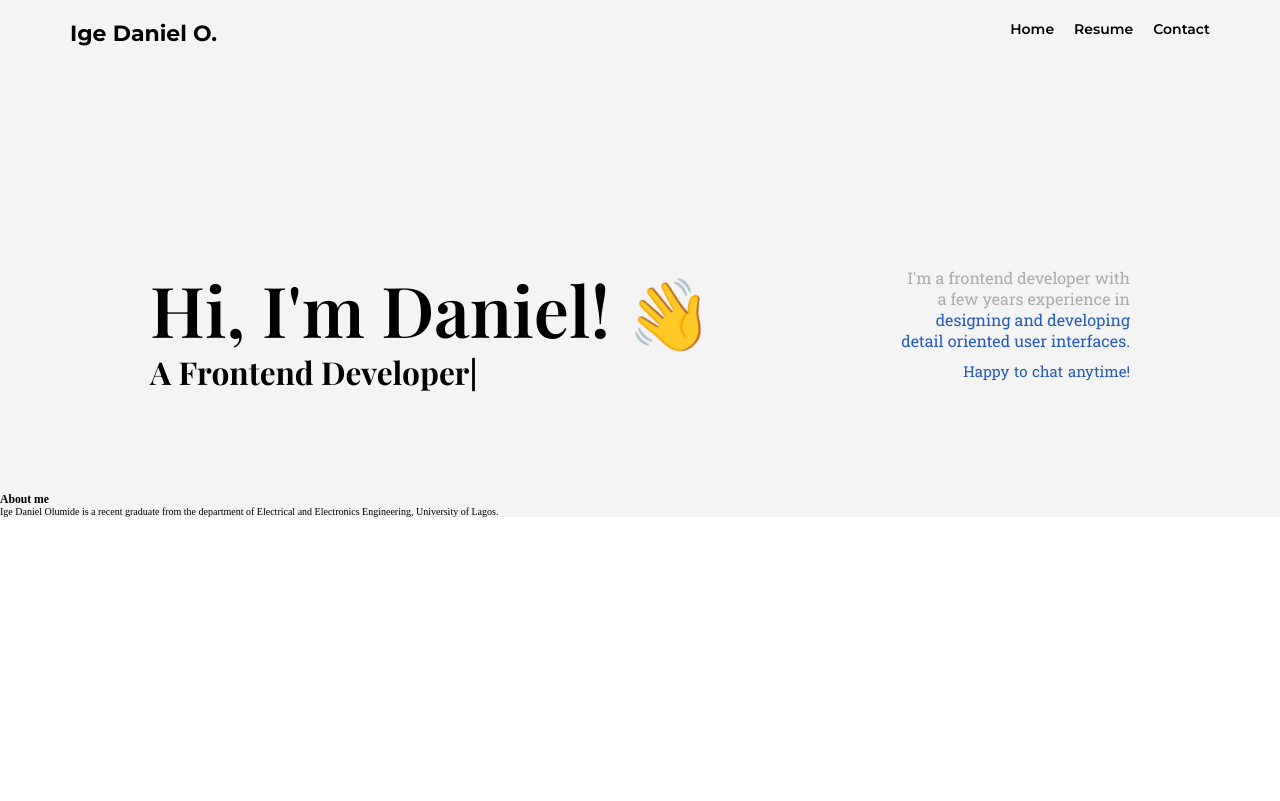
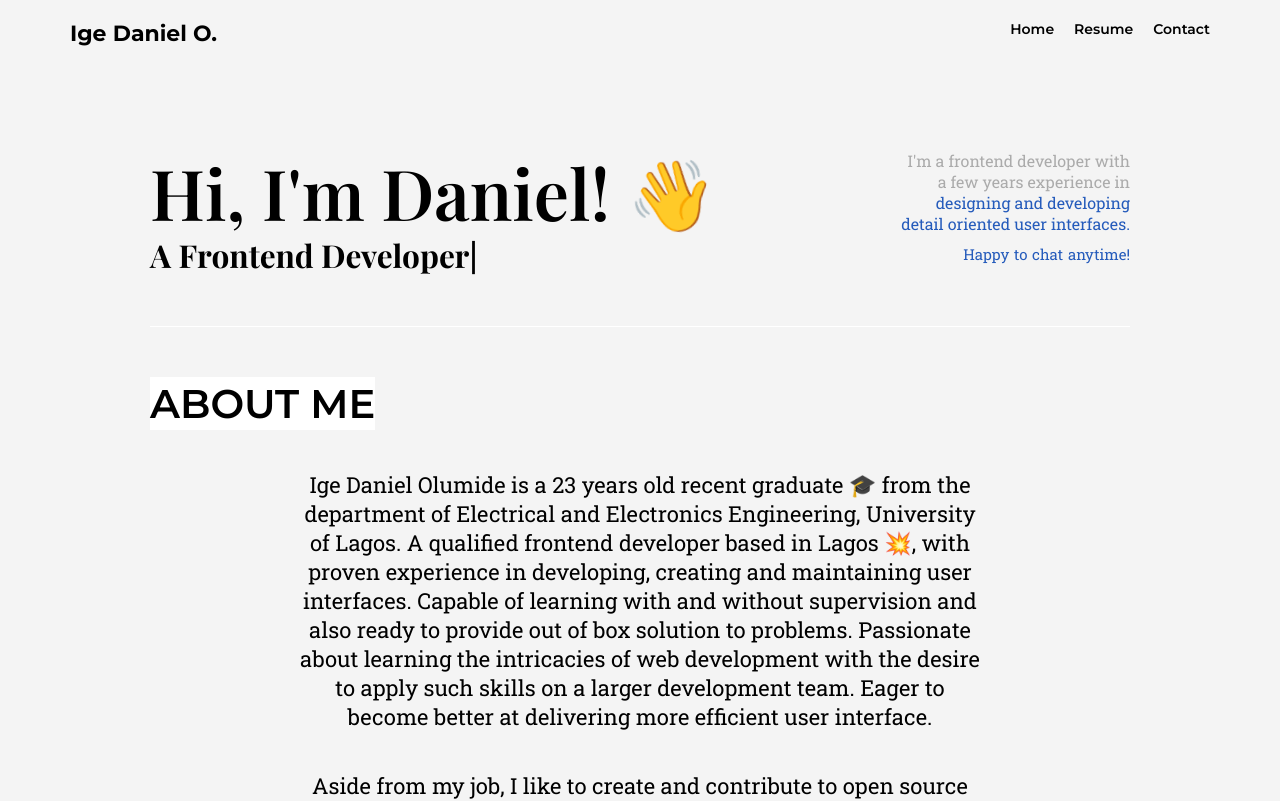
Before and after one commit to daydy2/resumecv, a React (Create React App) app: page / in a window 1280 px wide. Shown: the top 801 px of the page. Built offline with nearby package versions, Linux system fonts and the light colour scheme; a web font is replaced by a local one.

Commit message:
feat: about me session

```diff
--- a/src/components/IntroPage.js
+++ b/src/components/IntroPage.js
@@ -2,6 +2,9 @@ import React from 'react';
 
 
 const IntroPage = () => {
+    const date = new Date();
+    const year = date.getFullYear();
+    const age = year - 1999;
   return (
     <main className="mainIntro">
         <section className="sectionIntro">
@@ -22,8 +25,18 @@ const IntroPage = () => {
         <section className="sectionAbout">
             <div className="div__aboutMe">
                 <h3 className="div__h3-header">About me</h3>
-                <p className="div__p-aboutME">Ige Daniel Olumide is a recent graduate from the department of Electrical
-                and Electronics Engineering, University of Lagos.</p>
+                <p className="div__p-aboutME">Ige Daniel Olumide is a {age} years old recent graduate 🎓 from the department of Electrical
+                    and Electronics Engineering, University of Lagos. A qualified frontend developer based in Lagos 💥, with proven experience in developing, creating and maintaining user interfaces.
+                    Capable of learning with and without supervision and also ready to provide out of box solution to problems. Passionate about learning the
+                    intricacies of web development with the desire to apply such skills on a larger development team. Eager to become better at delivering
+                    more efficient user interface.
+                </p>
+                <p className="div__p-aboutME">
+                    Aside from my job, I like to create and contribute to open source projects. That helps me to learn a ton of new stuff, grow as a developer and support other open source projects. Also I enjoy writing technical things ✍️ at my blog.
+                </p>
+                <p className="div__p-aboutME">
+                In my free time you can find me websurfing 🛹, reading webnovels 📚 , at game console 🎮, at the beach 🏖 or on tech meetups 👩‍💻 and conferences around Lagos.
+                </p>
             </div>
 
         </section>
--- a/src/components/LandingPage.js
+++ b/src/components/LandingPage.js
@@ -5,7 +5,7 @@ import IntroPage from './IntroPage';
 
 const LandingPage = () => {
   return (
-    <div style={{background: 'rgb(244,244,244)'}}>
+    <div style={{background: 'rgb(244,244,244)', position: 'relative'}}>
         <Navbar />
         <IntroPage />
     </div>
--- a/src/styling/components/_intropage.scss
+++ b/src/styling/components/_intropage.scss
@@ -1,10 +1,13 @@
 .mainIntro{
+    padding: 15rem 15rem 0 15rem;
 
     .sectionIntro{
-        margin: 20rem 15rem 10rem 15rem;
+        // margin: 20rem 15rem 10rem 15rem;
+        padding-bottom: 5rem;
         display: flex;
         justify-content: space-between;
         align-items: flex-start;
+        border-bottom: 1px solid white;
 
         .div{
             &__introName{
@@ -66,4 +69,30 @@
 
         }
     }
+
+    .sectionAbout{
+        .div{
+            &__aboutMe{
+                padding-top: 5rem;
+
+                & > h3{
+                    text-transform: uppercase;
+                    font-family: 'Montserrat', sans-serif;
+                    font-size: 4rem;
+                    line-height: 5.3rem;
+                    font-weight: 600;
+                    background: white;
+                    display: inline-block;
+                    margin: 0 auto;
+                }
+            }
+            &__p-aboutME{
+                width: 70%;
+                margin: 4rem auto;
+                font-size: 2.2rem;
+                text-align: center;
+                font-family: 'Roboto Slab', serif;
+            }
+        }
+    }
 }
--- a/src/styling/components/_navbar.scss
+++ b/src/styling/components/_navbar.scss
@@ -1,4 +1,8 @@
 .nav{
+    position: fixed;
+    // top: 0;
+    // left: 0;
+    width: 100%;
     display: flex;
     align-items: flex-start;
     justify-content: space-between;
--- a/src/styling/main.css
+++ b/src/styling/main.css
@@ -88,6 +88,8 @@ a {
 }
 
 .nav {
+  position: fixed;
+  width: 100%;
   display: -webkit-box;
   display: -ms-flexbox;
   display: flex;
@@ -142,8 +144,12 @@ a {
   color: #255bbb;
 }
 
+.mainIntro {
+  padding: 15rem 15rem 0 15rem;
+}
+
 .mainIntro .sectionIntro {
-  margin: 20rem 15rem 10rem 15rem;
+  padding-bottom: 5rem;
   display: -webkit-box;
   display: -ms-flexbox;
   display: flex;
@@ -153,6 +159,7 @@ a {
   -webkit-box-align: start;
       -ms-flex-align: start;
           align-items: flex-start;
+  border-bottom: 1px solid white;
 }
 
 .mainIntro .sectionIntro .div__introName {
@@ -221,4 +228,27 @@ a {
   color: #255bbb;
   font-weight: 400;
 }
+
+.mainIntro .sectionAbout .div__aboutMe {
+  padding-top: 5rem;
+}
+
+.mainIntro .sectionAbout .div__aboutMe > h3 {
+  text-transform: uppercase;
+  font-family: 'Montserrat', sans-serif;
+  font-size: 4rem;
+  line-height: 5.3rem;
+  font-weight: 600;
+  background: white;
+  display: inline-block;
+  margin: 0 auto;
+}
+
+.mainIntro .sectionAbout .div__p-aboutME {
+  width: 70%;
+  margin: 4rem auto;
+  font-size: 2.2rem;
+  text-align: center;
+  font-family: 'Roboto Slab', serif;
+}
 /*# sourceMappingURL=main.css.map */
```
Also changed, not shown: 1 other file (tests, documents, lock files or other folders).
